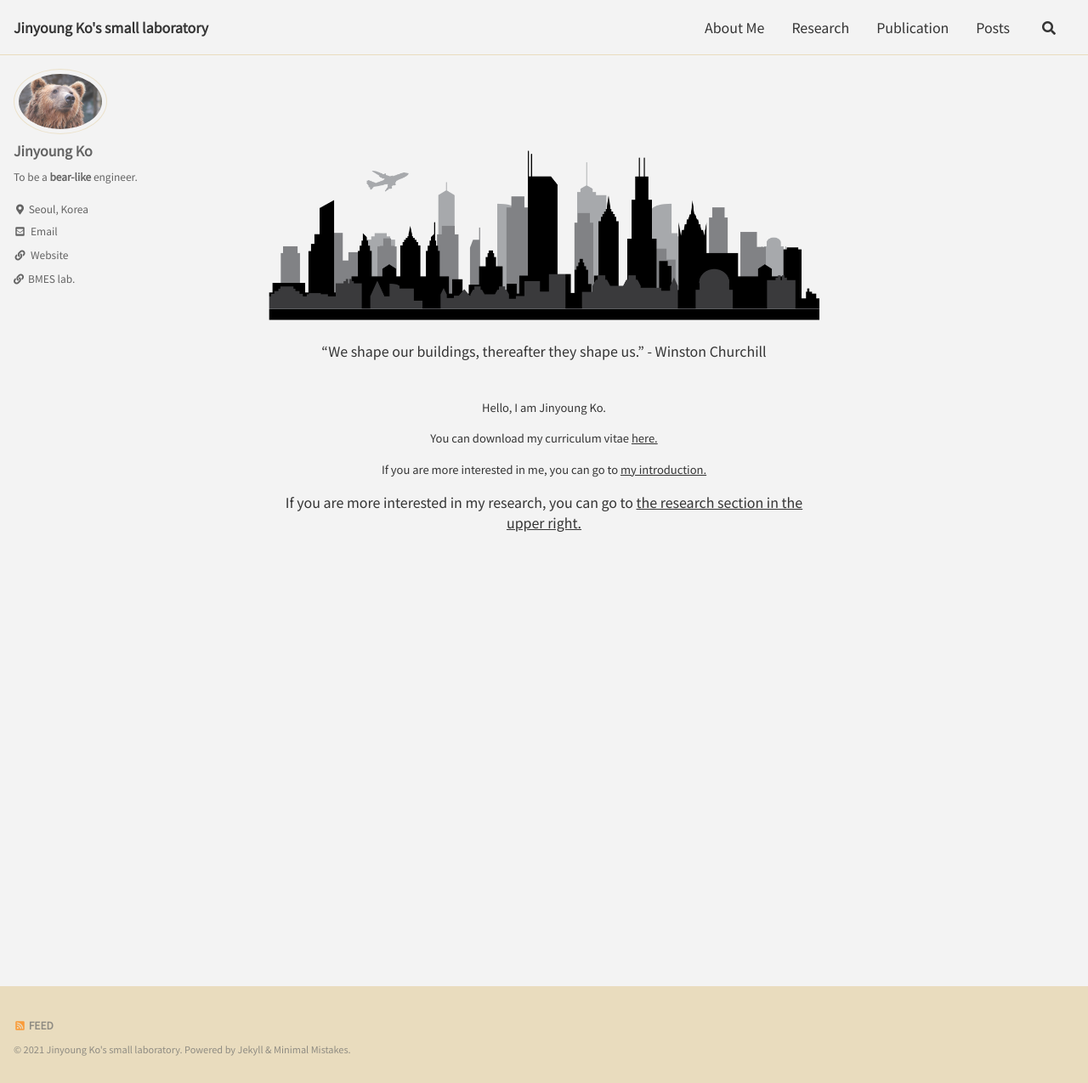
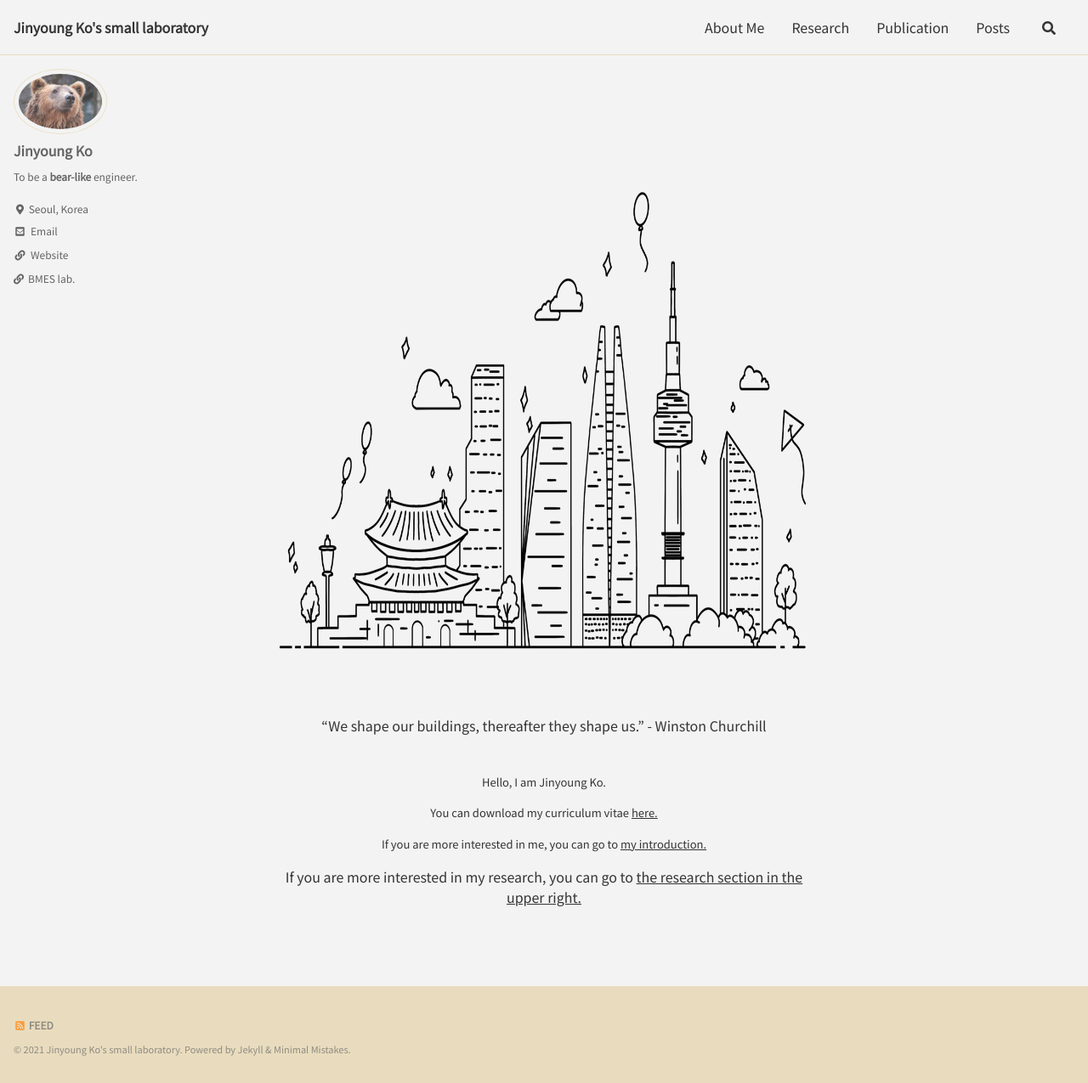
Before and after one commit to jinyoungko96/jinyoungko96.github.io, a Jekyll site: the page built from index.html, in a window 1280 px wide and 1275 px high. Shown: the whole window at 85% size. Built offline with Jekyll 4.4.1, drawn with Linux system fonts in a browser that asks for light colours; cached includes are drawn as plain includes; the list of posts is cut into pages by our own code.

Commit message:
seoul update

```diff
--- a/index.html
+++ b/index.html
@@ -5,9 +5,9 @@ author_profile: true
 
 </br></br></br></br>
 <img
-src="..\assets\images\cities.png"
+src="..\assets\images\seoul.png"
 align="center"
-style="display: block; margin: 0 auto; width:1250px; height:200px;" ></br>
+style="display: block; margin: 0 auto; width:1149px; height:641px;" ></br>
 <font size=3><p style="text-align:center;">“We shape our buildings, thereafter they shape us.” - Winston Churchill</p></font>
 
 </br>
```
Also changed, not shown: assets/images/seoul.png (added).
